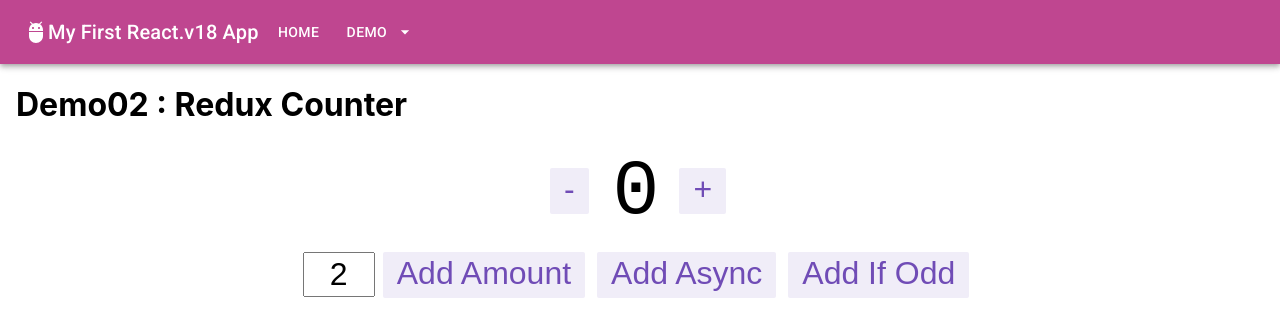
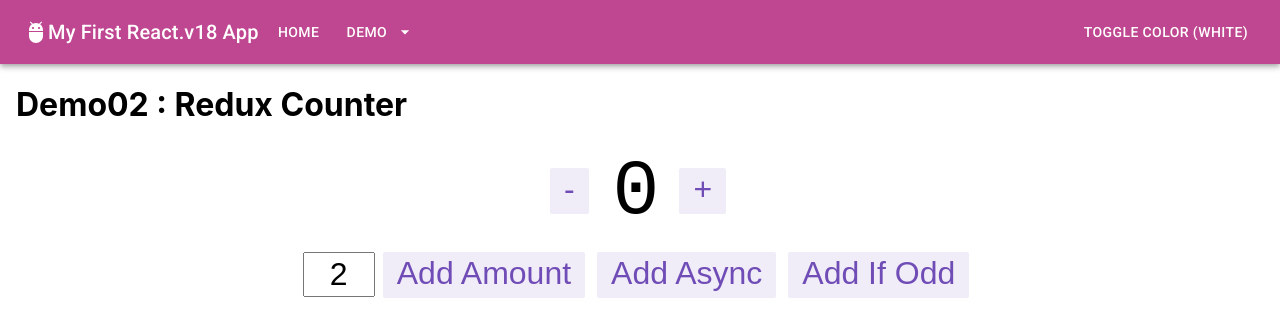
Before and after one commit to relyky/Net6React18TLab, a React (Create React App) app in the folder Net6React18TLab/ClientApp/: page /demo02 in a window 1280 px wide. Shown: the top 336 px of the page. Built offline with nearby package versions, Linux system fonts and the light colour scheme.

Commit message:
darkTheme

```diff
--- /dev/null
+++ b/Net6React18TLab/ClientApp/src/hooks/useCustomTheme.tsx
@@ -0,0 +1,52 @@
+/*
+ * 一些客製化的資源
+ */
+import type { ReactChild } from 'react'
+import React, { useContext, useReducer } from 'react'
+import { createTheme, ThemeProvider } from '@mui/material/styles'
+import { zhTW } from '@mui/material/locale'
+
+//-----------------------------------------------------------------------------
+//## Resource
+
+const theme = createTheme(
+  {
+    palette: {
+      primary: { main: '#BF4690' },
+    },
+  },
+  zhTW, // Locale text:Use the theme to configure the locale text globally.
+);
+
+const darkTheme = createTheme(
+  {
+    palette: {
+      mode: 'dark',
+    },
+  },
+  zhTW, // Locale text:Use the theme to configure the locale text globally.
+);
+
+//-----------------------------------------------------------------------------
+//## useContext
+
+// first, create empty context
+const CustomThemeContext = React.createContext({
+  colorMode: 'white',
+  toggleColorMode: () => { }
+});
+
+export function useCustomTheme() {
+  return useContext(CustomThemeContext)
+}
+
+export const CustomThemeProvider = (props: { children: ReactChild }) => {
+  const [colorMode, toggleColorMode] = useReducer((mode) => mode === 'white' ? 'dark' : 'white', 'white')
+
+  return (
+    <CustomThemeContext.Provider value={{ colorMode, toggleColorMode }}>
+      <ThemeProvider theme={colorMode === 'dark' ? darkTheme : theme}>
+        {props.children}
+      </ThemeProvider>
+    </CustomThemeContext.Provider>)
+}
--- a/Net6React18TLab/ClientApp/src/index.tsx
+++ b/Net6React18TLab/ClientApp/src/index.tsx
@@ -6,11 +6,10 @@ import store from './store/store'
 import App from './App'
 import reportWebVitals from './reportWebVitals'
 import * as serviceWorkerRegistration from './serviceWorkerRegistration'
+import { CustomThemeProvider } from 'hooks/useCustomTheme'
 // @MUI Layout
 import { CacheProvider } from '@emotion/react'
 import createCache from '@emotion/cache'
-import { createTheme, ThemeProvider } from '@mui/material/styles'
-import { zhTW } from '@mui/material/locale'
 // CSS: Fonts to support Material Design, ref:https://mui.com/material-ui/react-typography/
 import '@fontsource/roboto/300.css';
 import '@fontsource/roboto/400.css';
@@ -30,24 +29,15 @@ export const muiCache = createCache({
   prepend: true,
 });
 
-const theme = createTheme(
-  {
-    palette: {
-      primary: { main: '#BF4690' },
-    },
-  },
-  zhTW, // Locale text:Use the theme to configure the locale text globally.
-);
-
 root.render(
   <React.StrictMode>
     <Provider store={store}>
       <CacheProvider value={muiCache}>
-        <ThemeProvider theme={theme}>
-          <BrowserRouter basename={baseUrl}>
+        <BrowserRouter basename={baseUrl}>
+          <CustomThemeProvider>
             <App />
-          </BrowserRouter>
-        </ThemeProvider>
+          </CustomThemeProvider>
+        </BrowserRouter>
       </CacheProvider>
     </Provider>
   </React.StrictMode>
--- a/Net6React18TLab/ClientApp/src/views/Banner.tsx
+++ b/Net6React18TLab/ClientApp/src/views/Banner.tsx
@@ -1,10 +1,13 @@
 import React from 'react'
-import { AppBar, Toolbar, Typography } from '@mui/material'
+import { AppBar, Toolbar, Typography, Button } from '@mui/material'
 import NavMenu from './NavMenu'
+// hooks
+import { useCustomTheme } from 'hooks/useCustomTheme'
 // CSS icons
 import AdbIcon from '@mui/icons-material/Adb'
 
 export default function Banner() {
+  const theme = useCustomTheme()
   return (
     <AppBar position="static">
       <Toolbar>
@@ -13,6 +16,7 @@ export default function Banner() {
           My First React.v18 App
         </Typography>
         <NavMenu />
+        <Button onClick={theme.toggleColorMode} color='inherit'>Toggle Color ({theme.colorMode})</Button>
       </Toolbar>
     </AppBar>
   )
```
Also changed, not shown: 1 other file (tests, documents, lock files or other folders).
